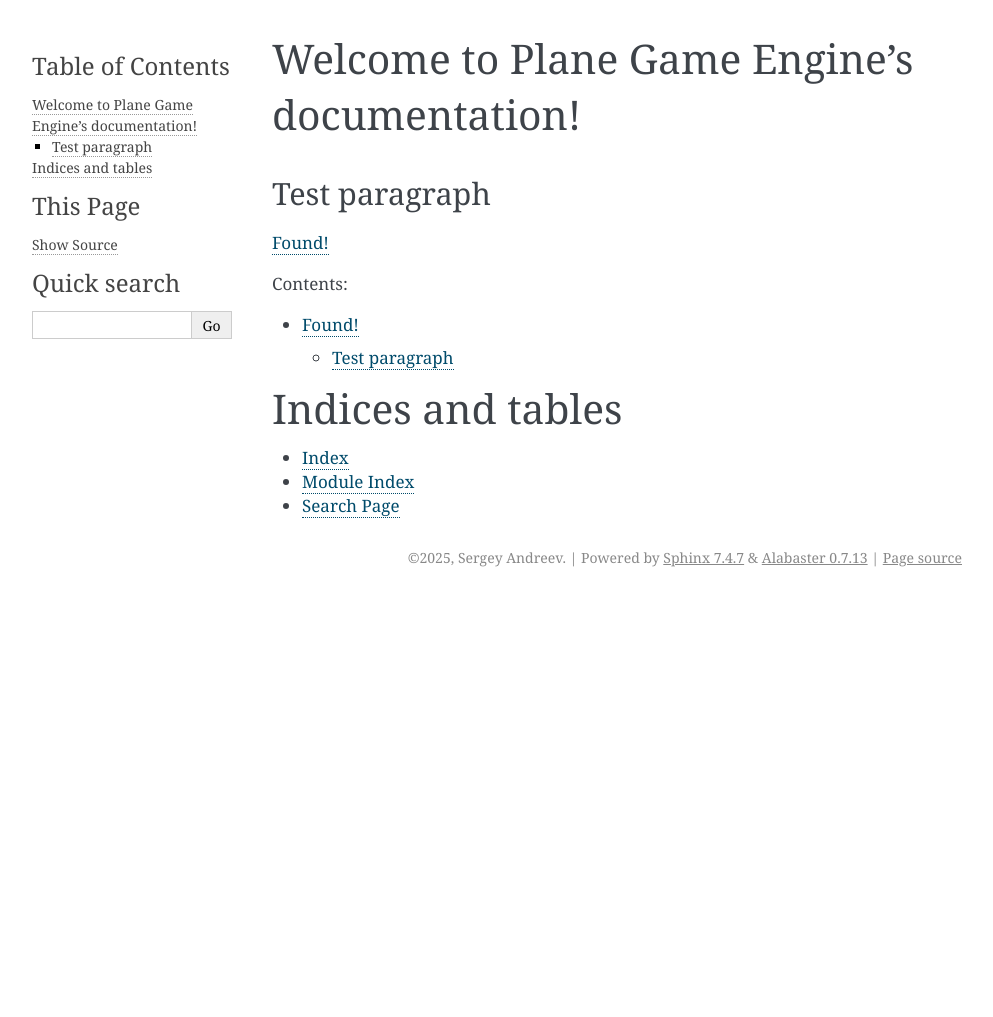
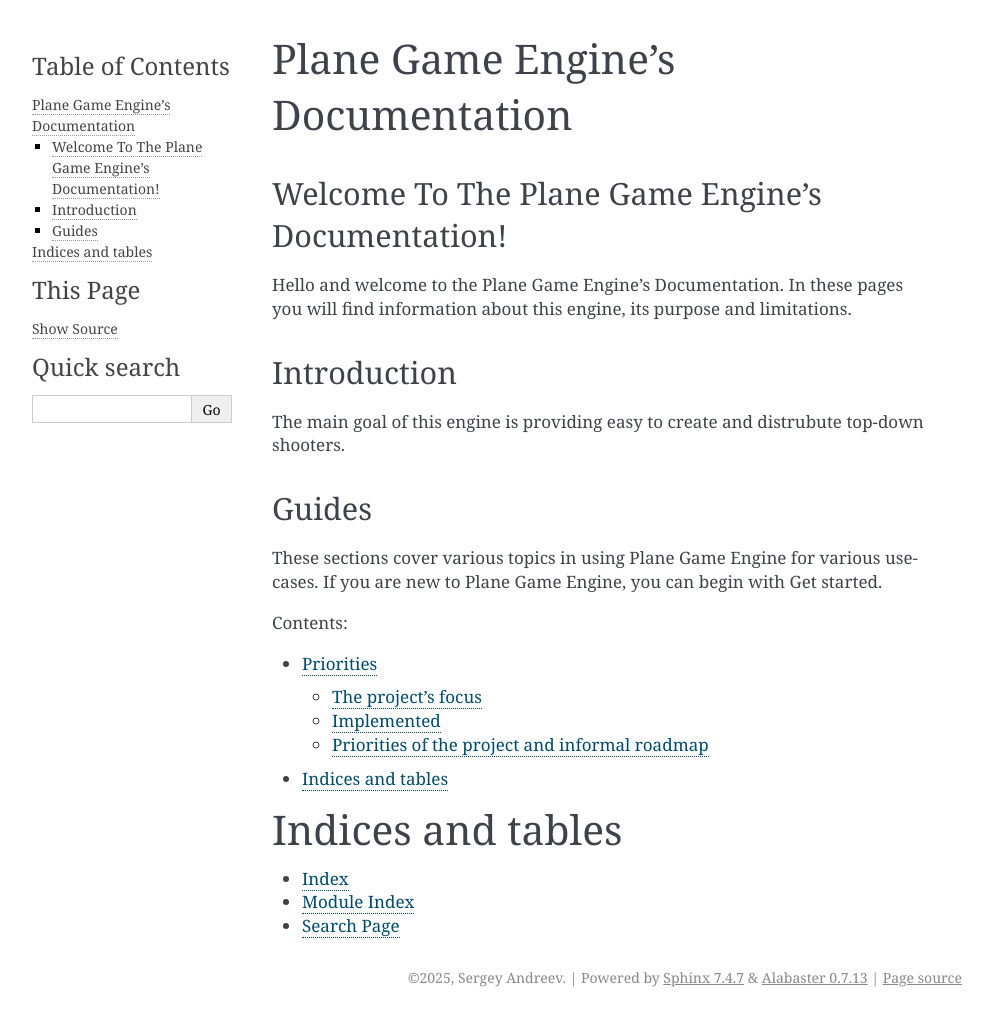
Before and after one commit to qbki/planedoc, a Sphinx documentation site: the page built from source/index.rst, in a window 1280 px wide. Shown: the whole page, without its empty margins (148-1141 px from the left). Built offline with Sphinx 7.4.7, drawn with Linux system fonts in a browser that asks for light colours; before the commit the page ends 900 px from its top, so only the background shows below that.

Commit message:
Added priorities page

```diff
--- a/source/index.rst
+++ b/source/index.rst
@@ -1,21 +1,31 @@
-.. Plane Game Engine Documentation documentation master file, created by
-   sphinx-quickstart on Sat Jan 25 16:32:47 2025.
-   You can adapt this file completely to your liking, but it should at least
-   contain the root `toctree` directive.
+Plane Game Engine's Documentation
+=================================
 
-Welcome to Plane Game Engine's documentation!
-===========================================================
+Welcome To The Plane Game Engine's Documentation!
+-------------------------------------------------
 
-Test paragraph
-""""""""""""""
+Hello and welcome to the Plane Game Engine's Documentation. In these pages you
+will find information about this engine, its purpose and limitations.
 
-:ref:`test-label`
+Introduction
+------------
+
+The main goal of this engine is providing easy to create and distrubute
+top-down shooters.
+
+
+Guides
+------
+
+These sections cover various topics in using Plane Game Engine for various
+use-cases. If you are new to Plane Game Engine, you can begin with Get started.
 
 .. toctree::
    :maxdepth: 2
    :caption: Contents:
 
-   sub/test.rst
+   ./priorities
+
 
 Indices and tables
 ==================
--- /dev/null
+++ b/source/priorities.rst
@@ -0,0 +1,75 @@
+Priorities
+==========
+
+   | If the plans aren't as grand as Napoleon's, then why bother?
+   | *— Semikhatov Aleksei Mikhailovich*
+
+The project's focus
+------------------
+
+* Focus on single player experience
+* Focus on crowd simulation
+* Describe pipeline
+   * How to prepare assets (3D models, sounds, etc.)
+   * How to configure assets (combine assets into game entities)
+   * How to create a game level (use entities in a game)
+   * How to distribute a final bundle
+* Prepare a web build to start collecting feedback on `itch.io
+  <https://itch.io/>`_ or some other platform
+* Create and support a level editor
+
+Implemented
+-----------
+
+* Integrated `OpenGL ES 3.0 (WebGL 2.0) <https://www.opengl.org/>`_
+* Integrated `Emscripten <https://github.com/emscripten-core/emscripten>`_ for
+  the Web build
+* Integrated JSON support (Games Assets, `nlohmann/json
+  <https://github.com/nlohmann/json>`_)
+* Integrated glTF loader (for 3D Models, `TinyGLTF
+  <https://github.com/syoyo/tinygltf>`_)
+* Integrated UTF-8 support (`SDL_ttf <https://github.com/libsdl-org/SDL_ttf>`_)
+* Integrated audio support (`SDL_mixer <https://github.com/libsdl-org/SDL_mixer>`_)
+* Added Phong shading
+* Added Instanced rendering
+* Added Deferred rendering
+* Added Simple (*naive*) declarative UI Framework
+* Added movement based on acceleration
+* Added collisions (sphere/point, sphere/sphere)
+* Added an octree implementation for querying objects by coordinates
+* Added saving options (Volume)
+* Added saving current progress (Current level)
+* Created Assets and Level editor (Qt, `qplane
+  <https://github.com/qbki/qplane>`_)
+
+Priorities of the project and informal roadmap
+----------------------------------------------
+
+#. Skeletal animation
+#. Micro animations (easing functions for smooth user experience)
+#. Move to SDL3 (Now SDL2)
+#. HiDPI (depends on SDL3)
+#. Move to WebGPU (After enabling `this feature <https://caniuse.com/webgpu>`_
+   in Chrome or Firefox by default, used OpenGL now)
+#. Physically based rendering (PBR)
+#. Shadow mapping
+#. Full screen mode
+#. Color calibration (depends on a better monitor and a colorimeter)
+#. Add vector graphics based user interface (ThorVG or LunaSVG, used naive
+   text rendering now)
+#. Fixed FPS
+#. Gamepad support
+#. Integrate OpenAL for 3D sound
+#. Keyboard and Gamepad remapping
+#. MS Windows build
+#. Physics (Bullet Physics)
+#. i18n through text files (All text constants should be in JSON)
+#. Artificial intelligence for allies and enemies (especially for crowd
+   simulation)
+
+Indices and tables
+==================
+
+* :ref:`genindex`
+* :ref:`modindex`
+* :ref:`search`
--- a/source/sub/test.rst
+++ /dev/null
@@ -1,9 +0,0 @@
-.. _test-label:
-
-=========
-Found!
-=========
-
-""""""""""""""
-Test paragraph
-""""""""""""""
```
